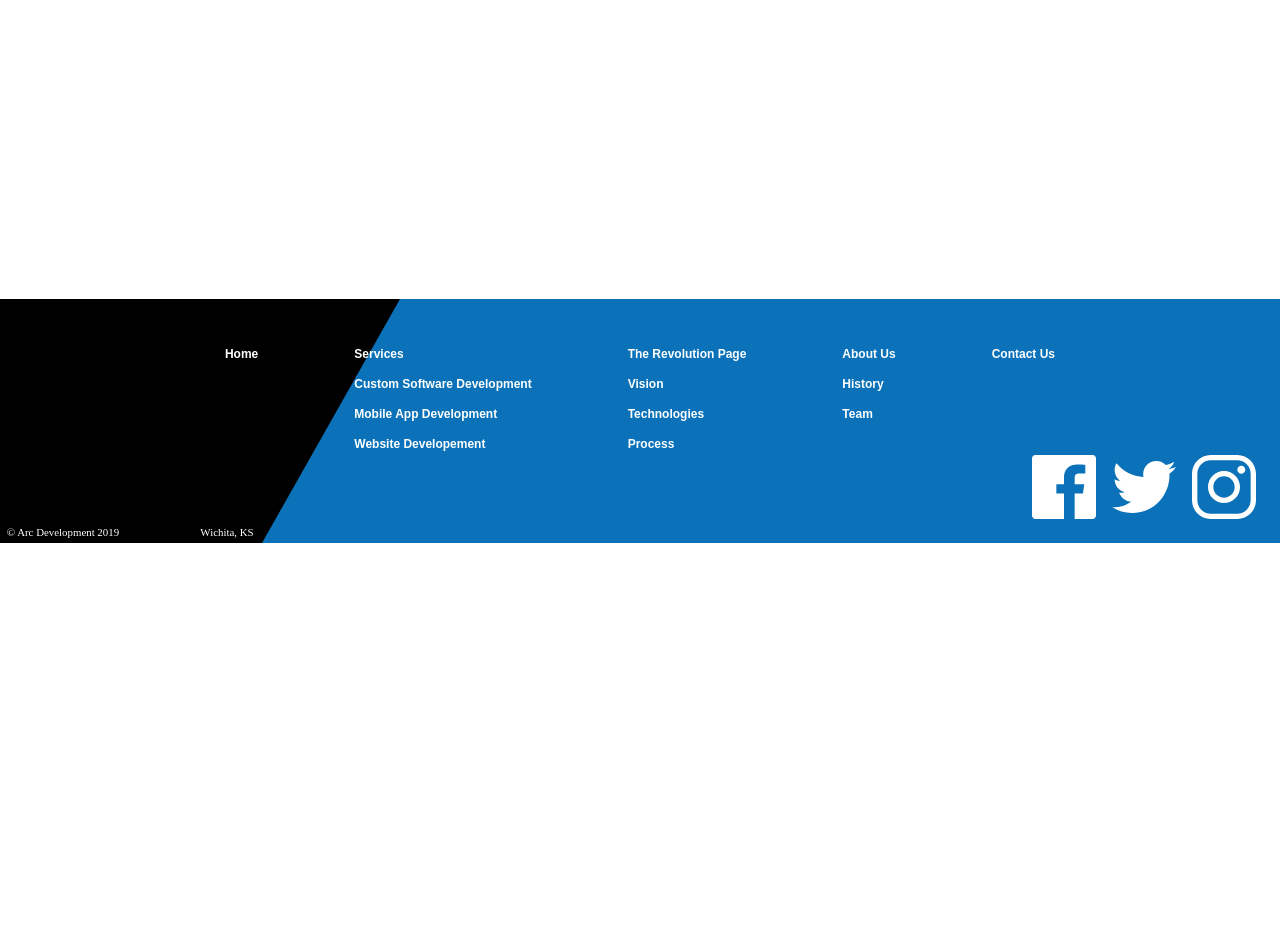
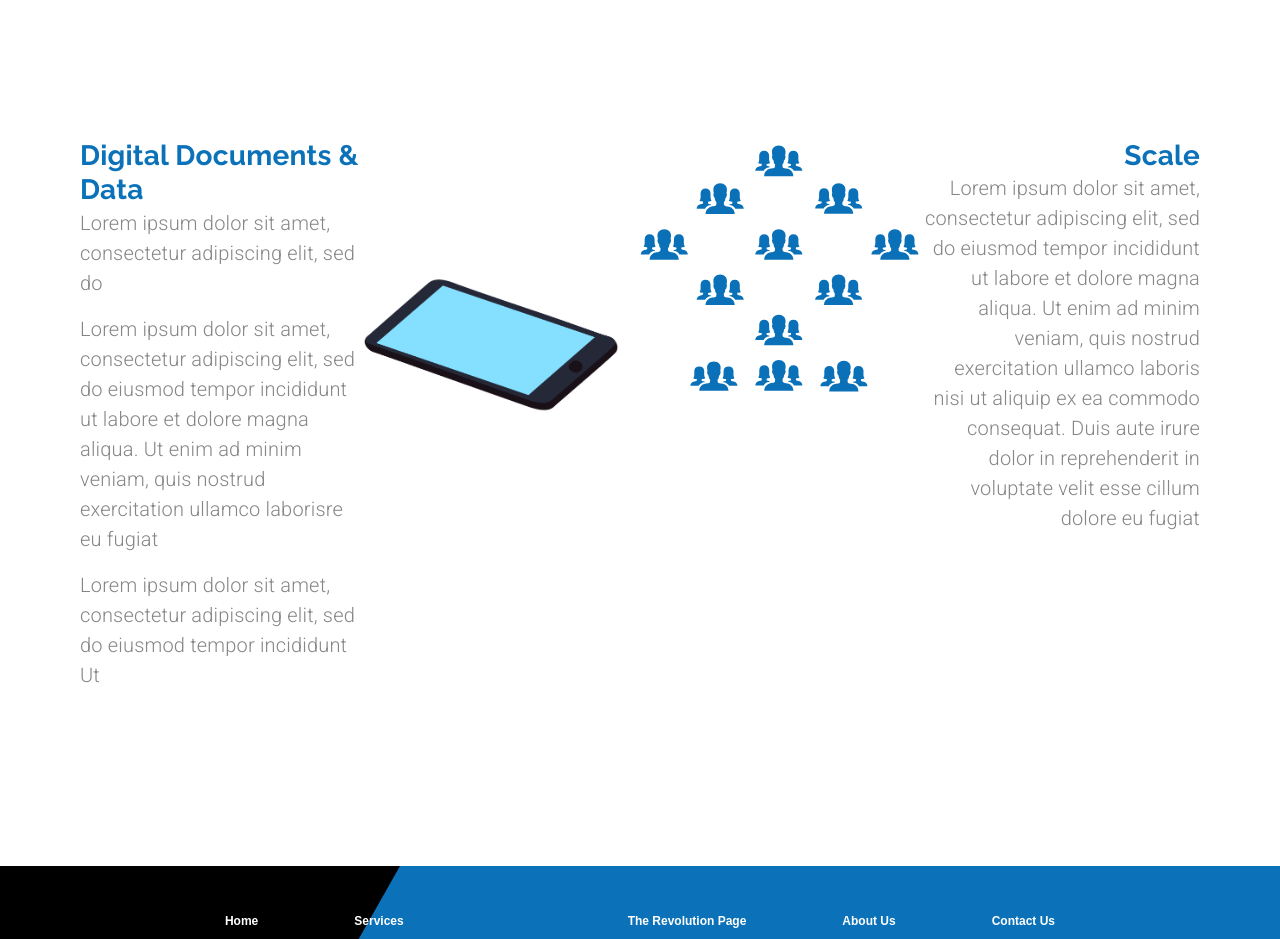
Before and after one commit to DaniyalManzoor/material-ui_practices, a React (Create React App) app: page /customsoftwares in a window 1280 px wide. Shown: the part 1500-2439 px from the top of the page. Before the commit the page ends 2043 px from the top, so only its background shows below. Built offline with nearby package versions, Linux system fonts and the light colour scheme.

Commit message:
add document data and scale section in custom software component

```diff
--- a/src/components/customsoftwares.js
+++ b/src/components/customsoftwares.js
@@ -12,6 +12,8 @@ import forwardArrow from "../assets/forwardArrow.svg";
 import lightblub from "../assets/bulb.svg";
 import cash from "../assets/cash.svg";
 import stopwatch from "../assets/stopwatch.svg";
+import documentsAnimation from "../animations/documentsAnimation/data";
+import scaleAnimation from "../animations/scaleAnimation/data";
 
 const useStyles = makeStyles((theme) => ({
   heading: {
@@ -26,12 +28,32 @@ const useStyles = makeStyles((theme) => ({
     paddingBottom: "10em",
     paddingLeft: "5em",
   },
+  itemContainer: {
+    maxWidth: "40em",
+  },
 }));
 
 const CustomSoftware = (props) => {
   const classes = useStyles();
   const theme = useTheme();
   const matchesSM = useMediaQuery(theme.breakpoints.down("sm"));
+
+  const documentsOption = {
+    loop: true,
+    autoplay: false,
+    animationData: documentsAnimation,
+    rendererSettings: {
+      preserveAspectRatio: "xMidYMid slice",
+    },
+  };
+  const scaleOption = {
+    loop: true,
+    autoplay: false,
+    animationData: scaleAnimation,
+    rendererSettings: {
+      preserveAspectRatio: "xMidYMid slice",
+    },
+  };
 
   return (
     <Grid container direction="column" className={classes.mainContainer}>
@@ -163,6 +185,61 @@ const CustomSoftware = (props) => {
           </Grid>
         </Grid>
       </Grid>
+      <Grid item container direction="row" justify="space-between">
+        <Grid item container className={classes.itemContainer} lg>
+          <Grid item container direction="column" md>
+            <Grid item>
+              <Typography variant="h4">Digital Documents & Data</Typography>
+            </Grid>
+            <Grid item>
+              <Typography variant="body1" paragraph>
+                Lorem ipsum dolor sit amet, consectetur adipiscing elit, sed do
+              </Typography>
+              <Typography variant="body1" paragraph>
+                Lorem ipsum dolor sit amet, consectetur adipiscing elit, sed do
+                eiusmod tempor incididunt ut labore et dolore magna aliqua. Ut
+                enim ad minim veniam, quis nostrud exercitation ullamco
+                laborisre eu fugiat
+              </Typography>
+              <Typography variant="body1" paragraph>
+                Lorem ipsum dolor sit amet, consectetur adipiscing elit, sed do
+                eiusmod tempor incididunt Ut
+              </Typography>
+            </Grid>
+          </Grid>
+          <Grid item md>
+            <Lottie
+              options={documentsOption}
+              isStopped={true}
+              style={{ maxHeight: 275, maxWidth: 275, minHeight: 250 }}
+            />
+          </Grid>
+        </Grid>
+        <Grid item container className={classes.itemContainer} lg>
+          <Grid item md>
+            <Lottie
+              options={scaleOption}
+              style={{ maxHeight: 260, maxWidth: 280 }}
+            />
+          </Grid>
+          <Grid item container direction="column" md>
+            <Grid item>
+              <Typography variant="h4" align="right">
+                Scale
+              </Typography>
+            </Grid>
+            <Grid item>
+              <Typography variant="body1" align="right" paragraph>
+                Lorem ipsum dolor sit amet, consectetur adipiscing elit, sed do
+                eiusmod tempor incididunt ut labore et dolore magna aliqua. Ut
+                enim ad minim veniam, quis nostrud exercitation ullamco laboris
+                nisi ut aliquip ex ea commodo consequat. Duis aute irure dolor
+                in reprehenderit in voluptate velit esse cillum dolore eu fugiat
+              </Typography>
+            </Grid>
+          </Grid>
+        </Grid>
+      </Grid>
     </Grid>
   );
 };
```
